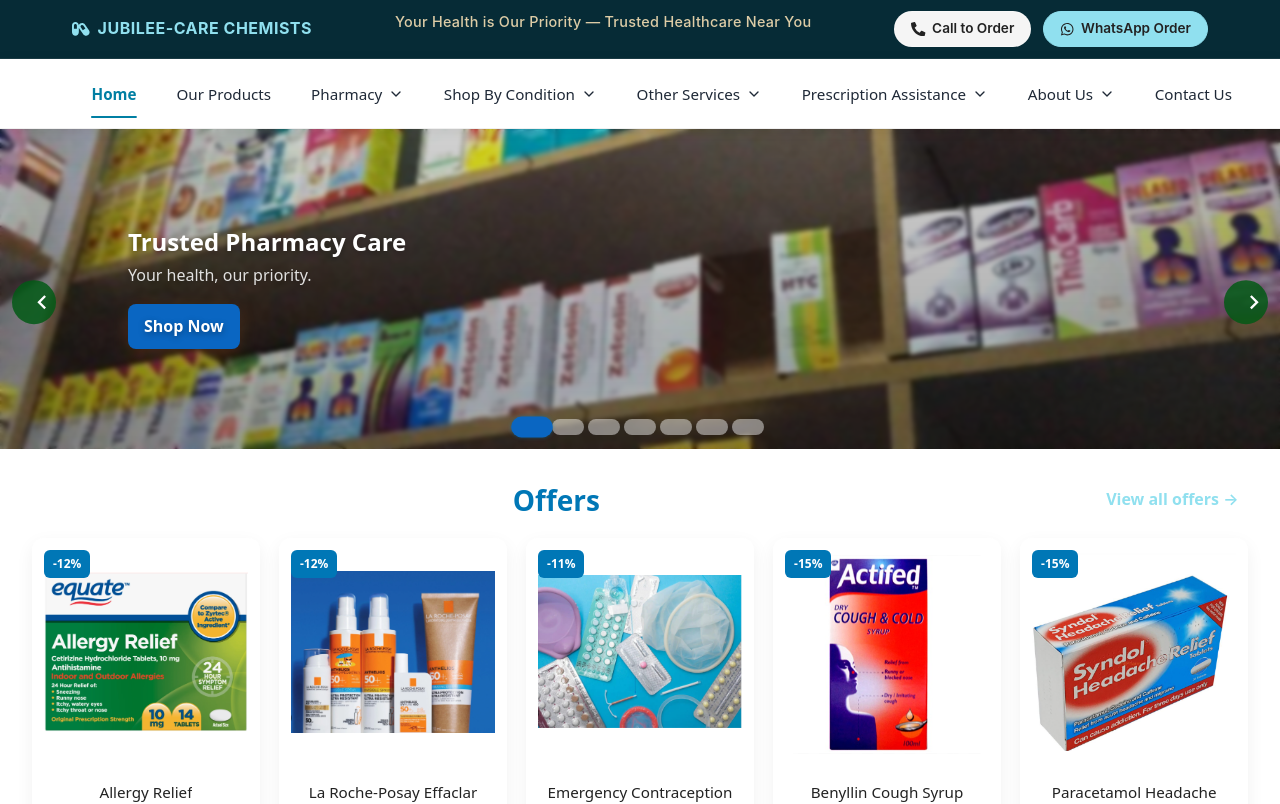
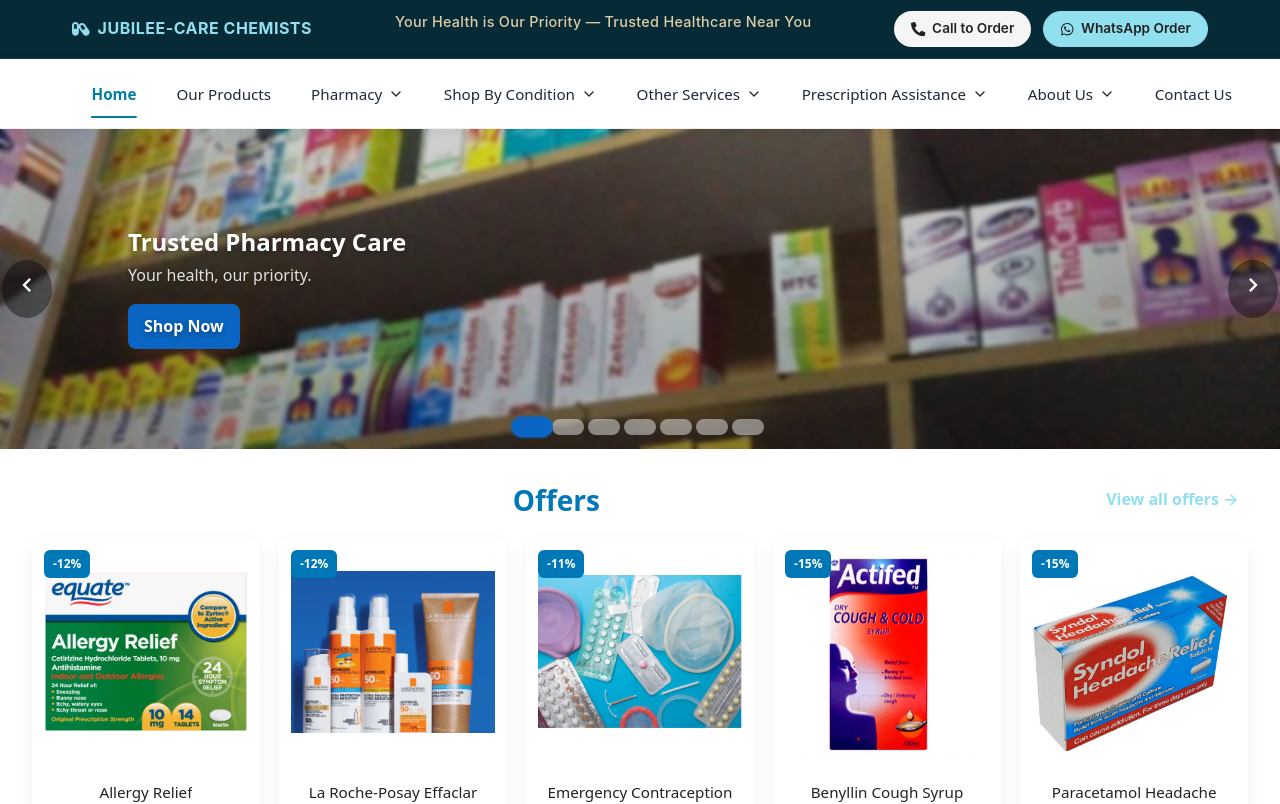
Before and after one commit to Austine-hub/Jubilee-Care-Pharmacy, a React (Vite) app: page / in a window 1280 px wide. Shown: the top 804 px of the page. Built offline with nearby package versions, Linux system fonts and the light colour scheme.

Commit message:
code updated hero navigation arrows

```diff
--- a/src/components/Hero.module.css
+++ b/src/components/Hero.module.css
@@ -100,27 +100,27 @@
 .nav {
   position: absolute;
   top: 50%;
-  transform: translateY(-20%);
-  background: rgba(3, 90, 22, 0.85);
+  transform: translateY(-50%);
+  background: rgba(0, 0, 0, 0.4);
   border: none;
-  display: grid;
-  place-items: center;
+  color: #fff;
+  padding: 0.7rem;
+  border-radius: 80%;
   cursor: pointer;
-  width: 44px;
-  height: 44px;
-  border-radius: 50%;
-  transition: background 0.25s ease;
+  z-index: 4;
+  transition: background 0.3s ease, transform 0.3s ease;
 }
 
 .nav:hover {
-  background: rgba(3, 90, 22, 0.95);
+    background: rgba(0, 0, 0, 0.7);
+  transform: translateY(-50%) scale(1.1);;
 }
 
-.nav.left { left: 12px; }
-.nav.right { right: 12px; }
+.nav.left { left: 2px; }
+.nav.right { right: 2px; }
 
 .nav:focus {
-  outline: 3px solid rgba(15, 23, 42, 0.12);
+  outline: 0.4px solid rgba(15, 23, 42, 0.12);
 }
 
 /* ============================================================================
@@ -208,6 +208,6 @@
 
 /* Small touch targets on tiny screens */
 @media (max-width: 420px) {
-  .nav { width: 38px; height: 38px; }
+  .nav { width: 18px; height: 15px; }
   .headline { font-size: 1.25rem; }
 }
```
